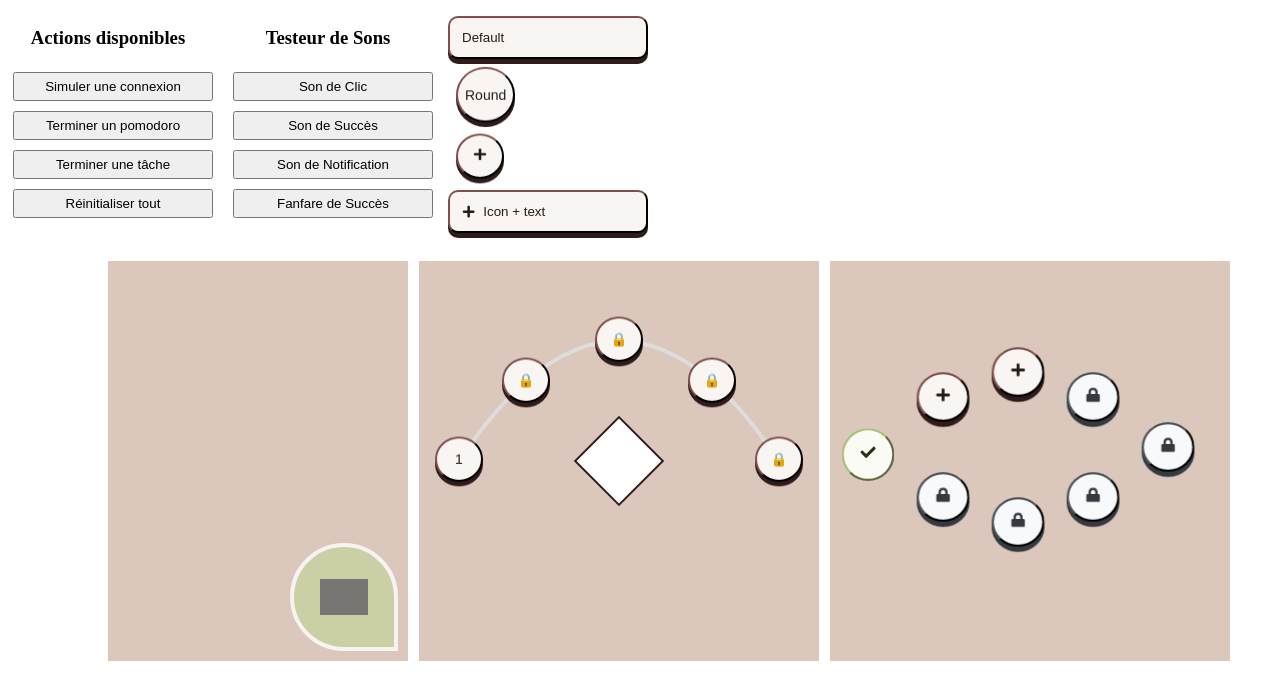
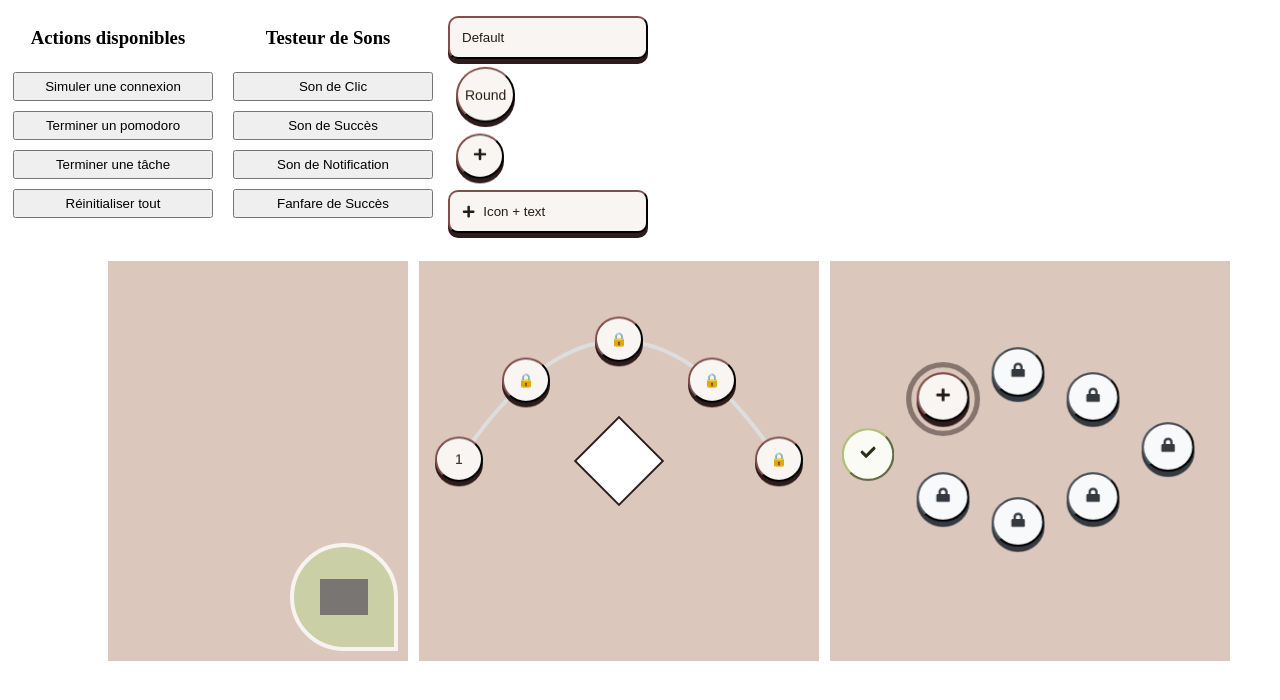
Before and after one commit to alexis-guerquin/component-sandbox, a React (Vite) app: page / in a window 1280 px wide. Shown: the top 700 px of the page. Built offline with nearby package versions, Linux system fonts and the light colour scheme; grey boxes are pictures that could not be loaded.

Commit message:
feat add pulse ring animation for next availlable objective

```diff
--- a/src/components/Path/Objectives/Objectives.module.css
+++ b/src/components/Path/Objectives/Objectives.module.css
@@ -132,6 +132,39 @@
   }
 }
 
+/* Animation de pulsation pour les boutons doable */
+@keyframes pulseRing {
+  0% {
+    transform: scale(0.8);
+    opacity: 0.7;
+  }
+  50% {
+    transform: scale(1.1);
+    opacity: 0.3;
+  }
+  100% {
+    transform: scale(0.8);
+    opacity: 0.7;
+  }
+}
+
+/* Cercle de pulsation pour les boutons doable */
+.pulseRing {
+  position: absolute;
+  width: 60px;
+  height: 60px;
+  border: 5px solid var(--primary-border-dark);
+  border-radius: 50%;
+  animation: pulseRing 2s ease-in-out infinite;
+  pointer-events: none;
+  z-index: 5;
+}
+
+/* Arrêter l'animation quand le tooltip est ouvert */
+.pulseRing.paused {
+  animation-play-state: paused;
+}
+
 /* Responsive adjustments */
 @media (max-width: 768px) {
   .objectiveButton {
@@ -142,6 +175,11 @@
     max-width: 240px;
     font-size: 13px;
     padding: 10px 14px;
+  }
+
+  .pulseRing {
+    width: 50px;
+    height: 50px;
   }
 }
 
@@ -155,4 +193,9 @@
     font-size: 12px;
     padding: 8px 12px;
   }
+
+  .pulseRing {
+    width: 45px;
+    height: 45px;
+  }
 }
--- a/src/components/Path/Objectives/Objectives.tsx
+++ b/src/components/Path/Objectives/Objectives.tsx
@@ -51,8 +51,8 @@ const Objectives: React.FC<ObjectivesProps> = ({
       id: 2,
       title: "Objectif 3",
       description: "Troisième objectif pour progresser dans votre formation",
-      state: 'doable',
-      icon: <FaPlus />,
+      state: 'locked',
+      icon: <FaLock />,
       position: [4, 7]
     },
     {
@@ -174,6 +174,13 @@ const Objectives: React.FC<ObjectivesProps> = ({
           className={styles.objectiveButton}
           data-testid={`objective-button-${objectiveData.id}`}
         >
+          {/* Cercle de pulsation pour les boutons doable */}
+          {objectiveData.state === 'doable' && (
+            <div
+              className={`${styles.pulseRing} ${activeTooltip === objectiveData.id ? styles.paused : ''}`}
+              data-testid={`pulse-ring-${objectiveData.id}`}
+            />
+          )}
           <ThreeDButton
             text={""}
             icon={objectiveData.icon}
```
